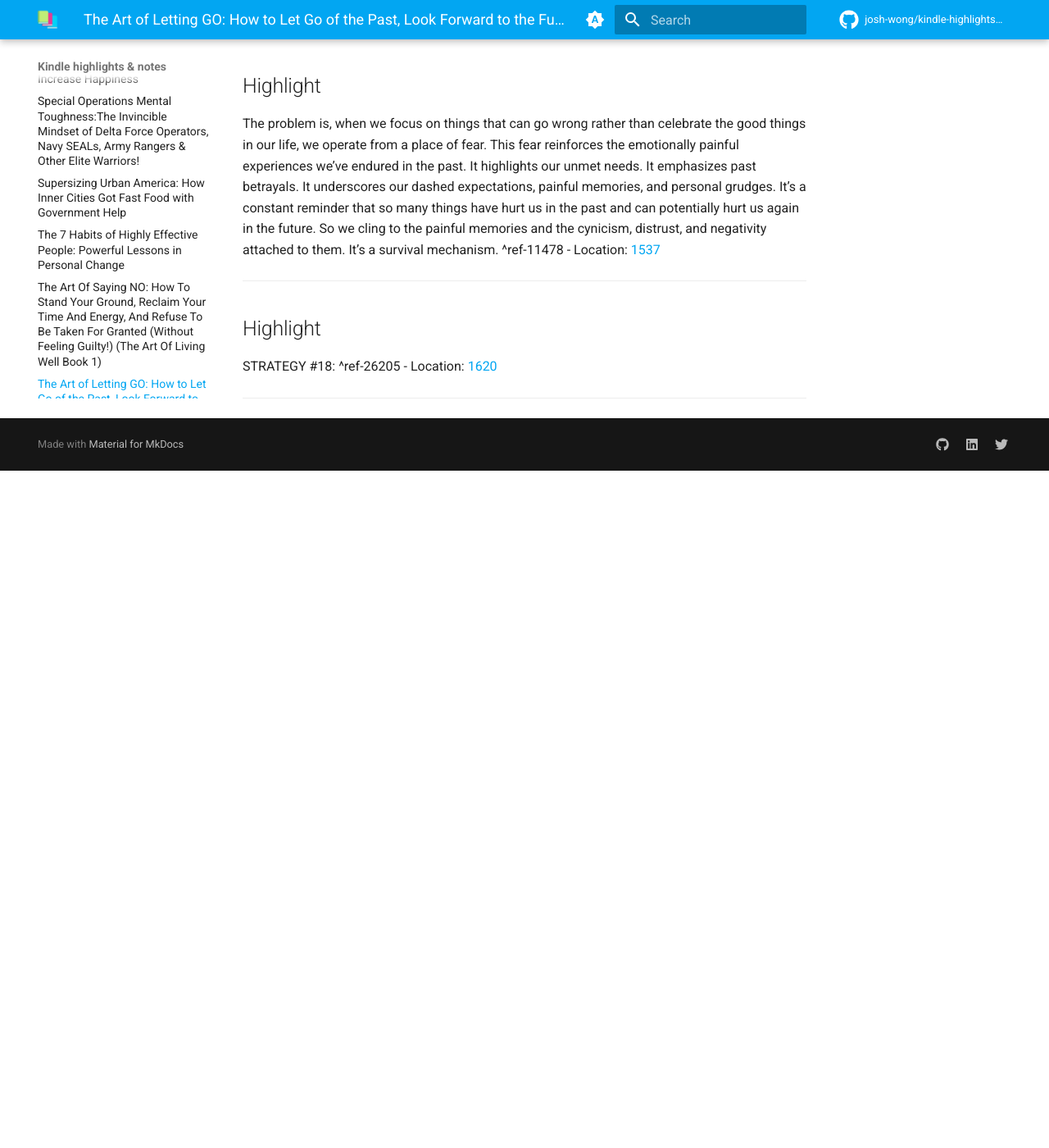
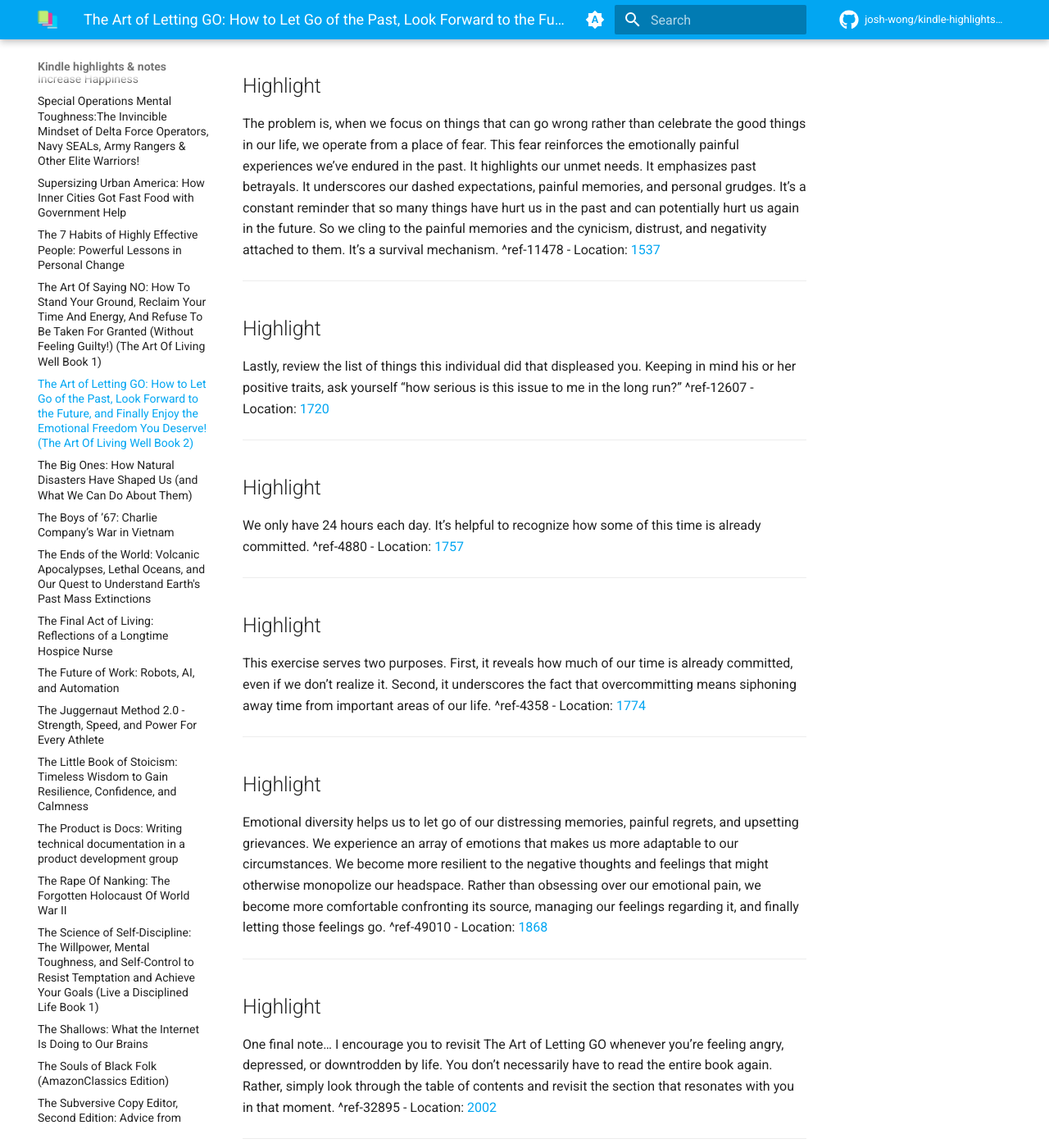
Before and after one commit to josh-wong/kindle-highlights-notes, an MkDocs documentation site: the page built from docs/The Art of Letting GO.md, in a window 1280 px wide and 1400 px high, scrolled down 3600 px. Shown: the whole window at 82% size. Built offline with MkDocs 1.6.1 and Material for MkDocs 9.7.7, drawn with Linux system fonts in a browser that asks for light colours; comment, search, counter and statistics services are not loaded; before the commit the page ends 4174 px from its top, so only the background shows below that; some of the changed text lies outside the part shown.

Commit message:
Update highlights and notes

```diff
--- a/docs/The Art of Letting GO.md
+++ b/docs/The Art of Letting GO.md
@@ -113,7 +113,31 @@ The problem is, when we focus on things that can go wrong rather than celebrate
 ---
 ## Highlight
 
-STRATEGY #18: ^ref-26205
-- Location: [1620](kindle://book?action=open&asin=B09T66MSLN&location=1620)
+Lastly, review the list of things this individual did that displeased you. Keeping in mind his or her positive traits, ask yourself “how serious is this issue to me in the long run?” ^ref-12607
+- Location: [1720](kindle://book?action=open&asin=B09T66MSLN&location=1720)
 
 ---
+## Highlight
+
+We only have 24 hours each day. It’s helpful to recognize how some of this time is already committed. ^ref-4880
+- Location: [1757](kindle://book?action=open&asin=B09T66MSLN&location=1757)
+
+---
+## Highlight
+
+This exercise serves two purposes. First, it reveals how much of our time is already committed, even if we don’t realize it. Second, it underscores the fact that overcommitting means siphoning away time from important areas of our life. ^ref-4358
+- Location: [1774](kindle://book?action=open&asin=B09T66MSLN&location=1774)
+
+---
+## Highlight
+
+Emotional diversity helps us to let go of our distressing memories, painful regrets, and upsetting grievances. We experience an array of emotions that makes us more adaptable to our circumstances. We become more resilient to the negative thoughts and feelings that might otherwise monopolize our headspace. Rather than obsessing over our emotional pain, we become more comfortable confronting its source, managing our feelings regarding it, and finally letting those feelings go. ^ref-49010
+- Location: [1868](kindle://book?action=open&asin=B09T66MSLN&location=1868)
+
+---
+## Highlight
+
+One final note… I encourage you to revisit The Art of Letting GO whenever you’re feeling angry, depressed, or downtrodden by life. You don’t necessarily have to read the entire book again. Rather, simply look through the table of contents and revisit the section that resonates with you in that moment. ^ref-32895
+- Location: [2002](kindle://book?action=open&asin=B09T66MSLN&location=2002)
+
+---
```
Also changed, not shown: other parts of docs/The Art of Letting GO.md (+2 -2 lines), docs/Media Control.md (+1 -1 lines).
